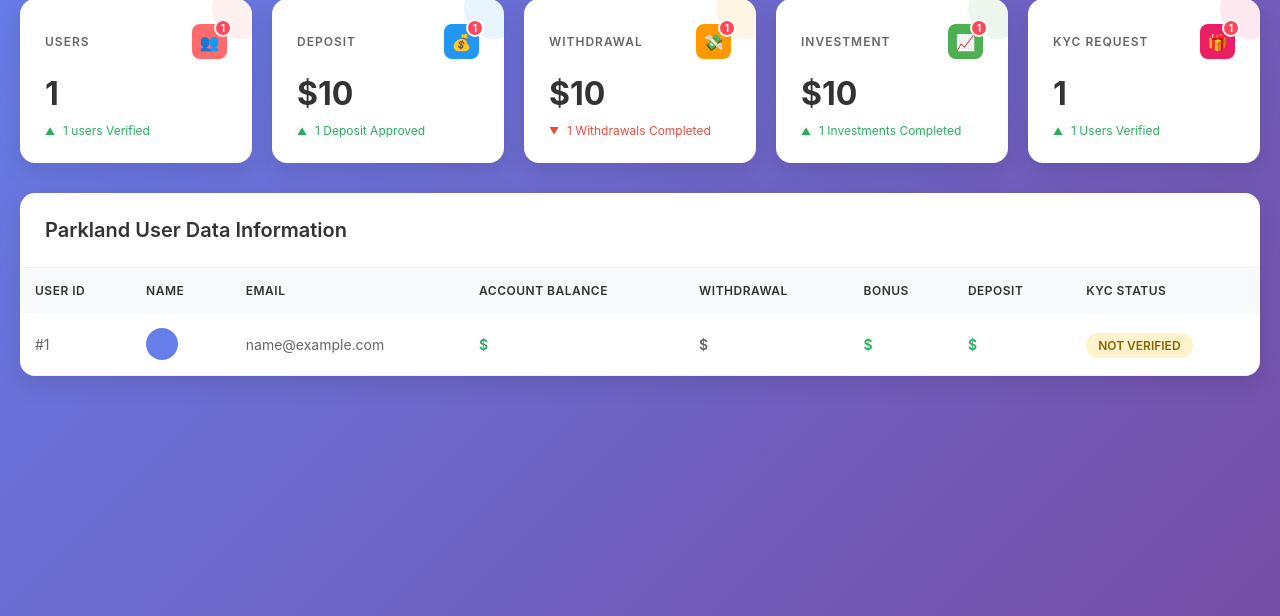
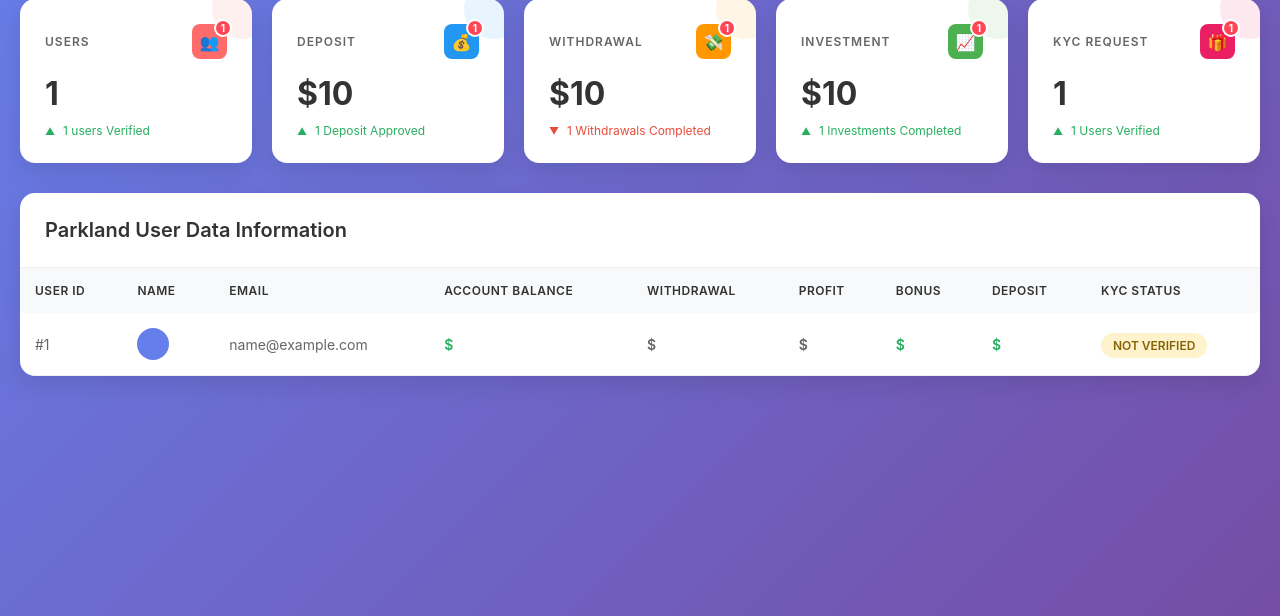
Before and after one commit to Marvidik/zyntrix, a Django app: template dashboard/templates/dashboard/dash.html in a window 1280 px wide. Shown: the part 93-709 px from the top of the page. Run offline with Django 3.2, Linux system fonts and the light colour scheme; tables that the repository leaves empty hold one stand-in row (values such as "Sample post"); the template is opened without the code that fills it: values that come from a table or form of the project are taken from there, most other values are stand-ins (such as "Sample title", 1, 10 or a date in 2020); some libraries are stand-ins or nearby versions.

Commit message:
added the user profit to the dashboard data

```diff
--- a/dashboard/templates/dashboard/dash.html
+++ b/dashboard/templates/dashboard/dash.html
@@ -122,6 +122,7 @@
                             <th>Email</th>
                             <th>Account Balance</th>
                             <th>Withdrawal</th>
+                            <th>Profit</th>
                             <th>Bonus</th>
                             <th>Deposit</th>
                             <th>KYC Status</th>
@@ -141,6 +142,7 @@
                             <td>{{ u.email }}</td>
                             <td class="amount positive">${{ u.account_balance|intcomma }}</td>
                             <td class="amount">${{ u.withdrawal|intcomma }}</td>
+                            <td class="amount">${{ u.profit|intcomma }}</td>
                             <td class="amount positive">${{ u.bonus|intcomma }}</td>
                             <td class="amount positive">${{ u.deposit|intcomma }}</td>
                             <td>
--- a/dashboard/views.py
+++ b/dashboard/views.py
@@ -5,7 +5,7 @@
 from super.models import InvestmentPlan
 from user.models import (
     UserInvestment, Withdrawal, Deposit,
-    KYCVerification, ReferalBonus,UserProfile,UserAccount
+    KYCVerification, ReferalBonus,UserProfile,UserAccount, Profit
 )
 from user.utils import update_user_account, process_matured_investments
 from django.contrib.auth import get_user_model
@@ -35,6 +35,7 @@
             'email': acc.user.email,
             'account_balance': acc.account_balance,
             'withdrawal': acc.total_withdrawal,
+            'profit':acc. total_profit,
             'bonus': acc.bonus + acc.referal_bonus,
             'deposit': acc.total_deposit,
             'kyc': kyc_verified,
```
